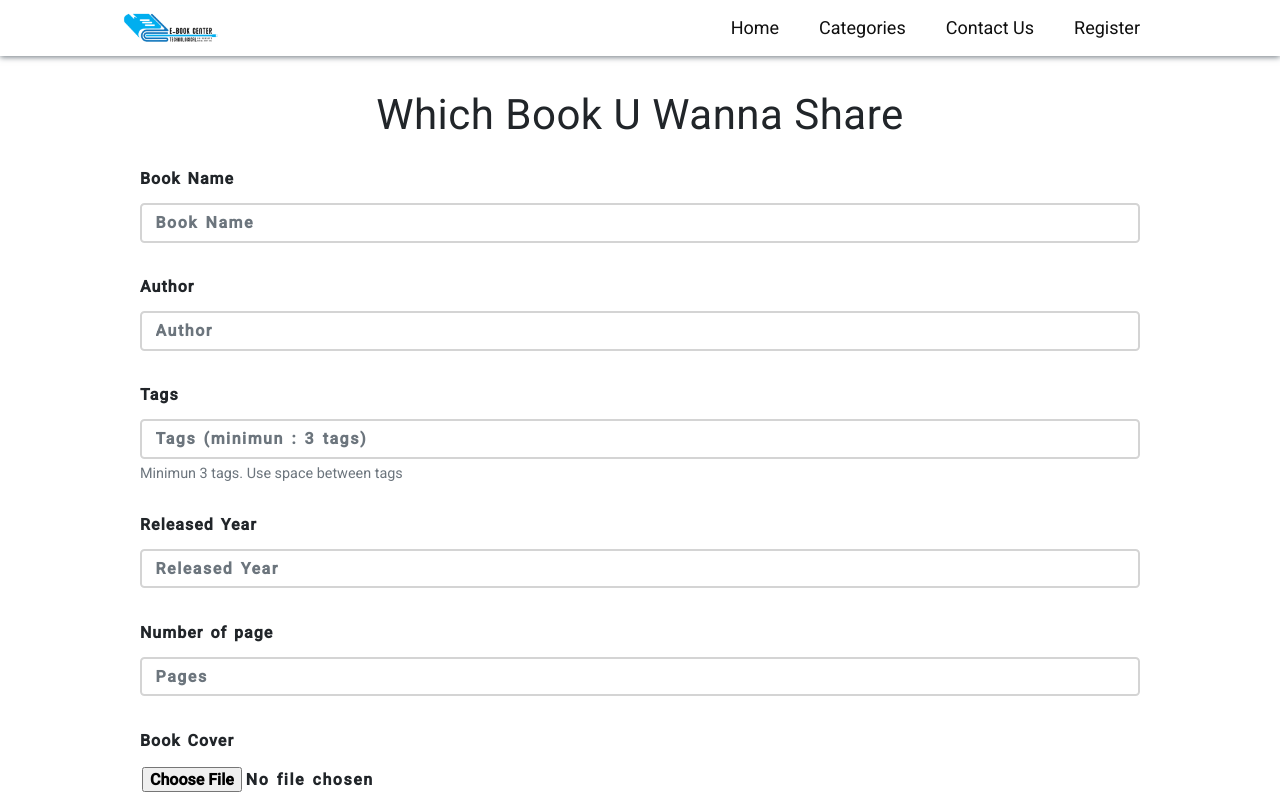
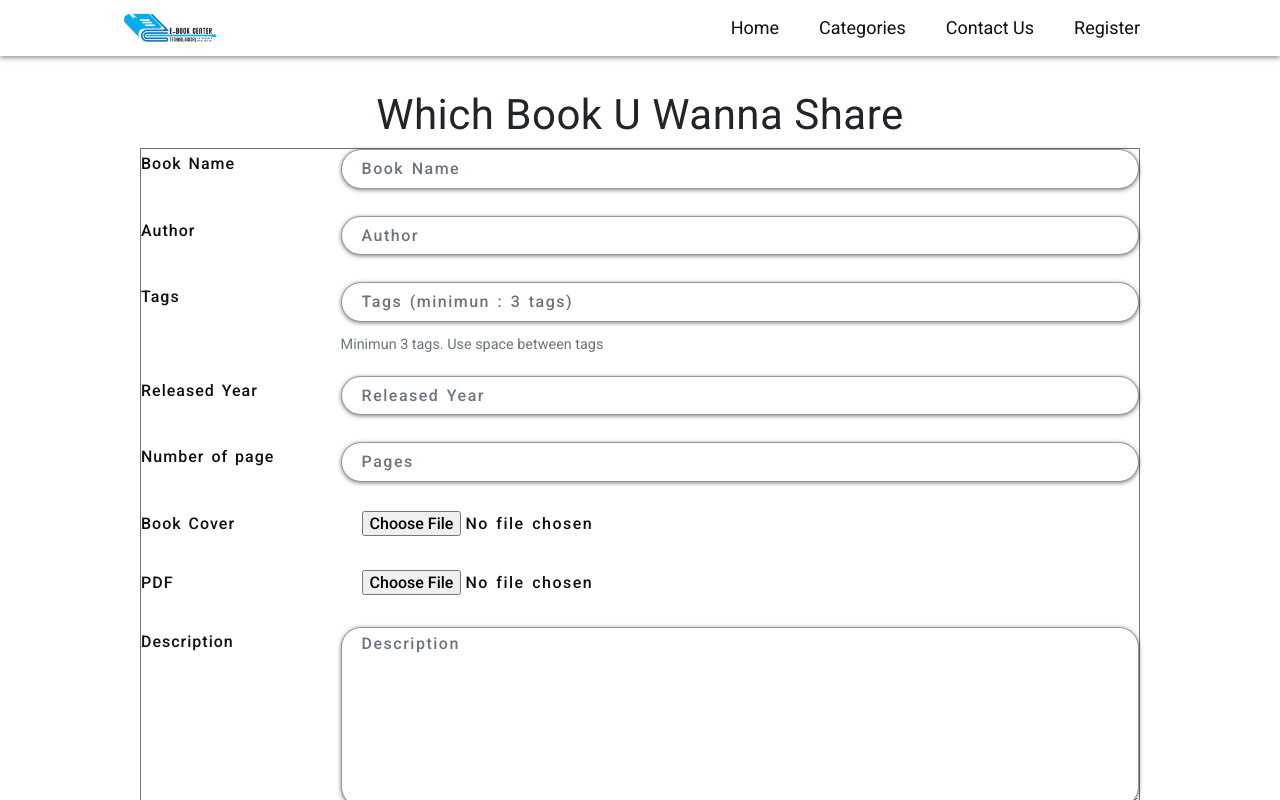
Before and after one commit to zeroboycoder/Digital-Library-UI, a React (Create React App) app: page /add-ebook in a window 1280 px wide. Shown: the top 800 px of the page. Built offline with nearby package versions, Linux system fonts and the light colour scheme.

Commit message:
Redesigned input

```diff
--- a/src/components/UI/Input/Input.css
+++ b/src/components/UI/Input/Input.css
@@ -1,68 +1,69 @@
 .Input {
-   margin: 30px 0;
+   width: 100%;
+   margin-bottom: 20px;
    display: flex;
-   flex-flow: column;
 }
 
 .Input__Label {
-   color: var(--text-black);
-   font: 600 16px var(--font_family);
+   width: 20%;
+}
+
+.Input__InputBox {
+   width: 80%;
+   position: relative;
+}
+
+.Input__Label label {
+   color: var(--black);
+   font: 500 16px var(--font_family);
    margin-bottom: 15px;
    letter-spacing: 1px;
    word-spacing: 2px;
 }
 
 .Input input,
-textarea {
-   color: var(--primary-color);
-   font: 600 16px var(--font_family);
+.Input textarea {
+   color: var(--black);
+   font: 500 16px var(--font_family);
    letter-spacing: 1.5px;
    word-spacing: 2px;
-   border: 2px solid #d4d4d4;
-   box-sizing: border-box;
+   padding-left: 20px;
+   margin-bottom: 7px;
+   border: 1px solid #999;
+   border-radius: 20px;
+   box-shadow: 0px 1px 4px #00000080;
    transition: all 0.3s;
 }
 
-.Input input:hover,
-.Input textarea:hover {
-   border: 2px solid #999;
-}
-
-.Input input:focus {
-   color: var(--primary-color);
-   border: 2px solid var(--primary-color);
-   box-shadow: none;
+.Input__InputBox input:hover,
+.Input__InputBox input:focus,
+.Input__InputBox textarea:hover,
+.Input__InputBox textarea:focus {
+   border: 1px solid var(--gray);
+   box-shadow: 1px 2px 6px #666;
 }
 
 .Input .fileInput {
    width: -webkit-fit-content;
    width: -moz-fit-content;
    width: fit-content;
-   color: var(--primary-color);
-   border: 2px solid transparent;
+   color: var(--black);
+   border: 1px solid transparent;
+   border-radius: 0;
+   box-shadow: none;
    outline: none;
 }
 
 .Input .fileInput:hover,
 .Input .fileInput:focus {
-   border: 2px solid transparent;
+   border: 1px solid transparent;
 }
 
 .Input textarea {
-   font: 600 16px var(--font_family);
-   border: 2px solid #d4d4d4;
    height: 180px;
 }
 
-.Input textarea:focus {
-   color: var(--primary-color);
-   font: 600 16px var(--font_family);
-   border: 2px solid var(--primary-color);
-   box-shadow: none;
-}
-
 .Input__ErrorMessage {
-   margin-top: 5px;
    color: var(--danger);
    font: 500 14px var(--font_family);
    letter-spacing: 0.5px;
--- a/src/components/UI/Input/Input.js
+++ b/src/components/UI/Input/Input.js
@@ -19,10 +19,11 @@ const Input = (props) => {
    // If element type will input
    if (props.elementtype === "input") {
       input = (
-         <div className="form-group Input">
-            {props.label && (
-               <label className="Input__Label">{props.label}</label>
-            )}
+         <div className="Input">
+            <div className="Input__Label">
+               {props.label && <label>{props.label}</label>}
+            </div>
+            <div className="Input__InputBox">
                <input
                   {...props.elementconfig}
                   value={props.value}
@@ -42,16 +43,20 @@ const Input = (props) => {
                      />
                   )}
             </div>
+         </div>
       );
    }
 
    // If element type will textarea
    if (props.elementtype === "textarea") {
       input = (
-         <div className="form-group Input">
+         <div className="Input">
+            <div className="Input__Label">
                {props.label && (
                   <label className="Input__Label">{props.label}</label>
                )}
+            </div>
+            <div className="Input__InputBox">
                <textarea
                   {...props.elementconfig}
                   className={classes.join(" ")}
@@ -61,6 +66,7 @@ const Input = (props) => {
                </textarea>
                {errMsg}
             </div>
+         </div>
       );
    }
    return input;
--- a/src/containers/AddEbook/AddEbook.css
+++ b/src/containers/AddEbook/AddEbook.css
@@ -10,6 +10,10 @@
    text-align: center;
    font: 400 42px var(--font_family);
    letter-spacing: 0.5px;
+}
+
+.AddEbook__Form {
+   border: 1px solid var(--gray);
 }
 
 .SubmitBtn {
--- a/src/containers/AddEbook/AddEbook.js
+++ b/src/containers/AddEbook/AddEbook.js
@@ -255,7 +255,7 @@ class AddEbook extends Component {
       return (
          <div className="AddEbook">
             <h1 className="AddEbook__Heading">Which Book U Wanna Share</h1>
-            {form}
+            <div className="AddEbook__Form">{form}</div>
          </div>
       );
    }
```
Also changed, not shown: src/assets/add_ebook_bg.svg (added). Lines whose indentation alone changed are shown as unchanged.
